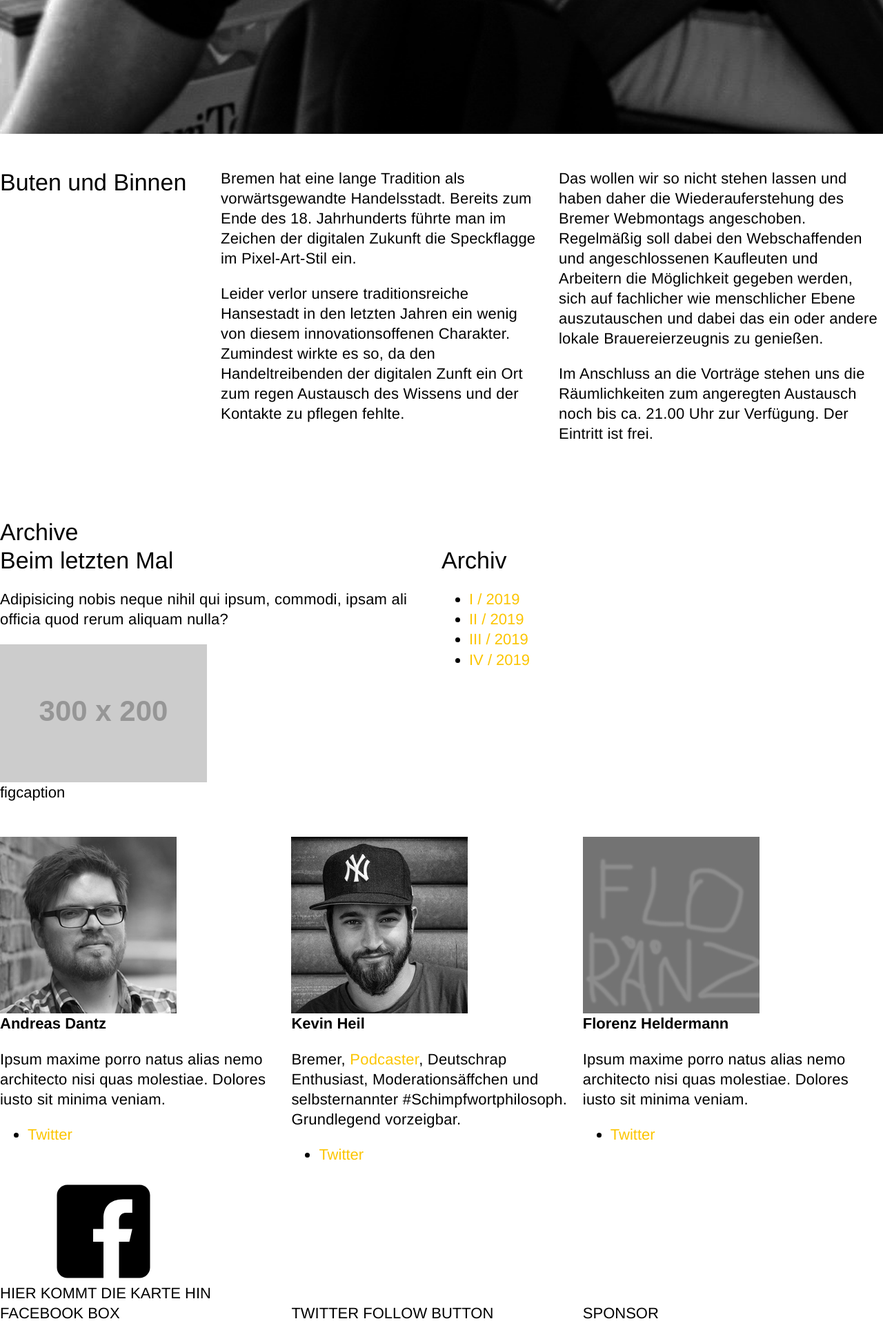
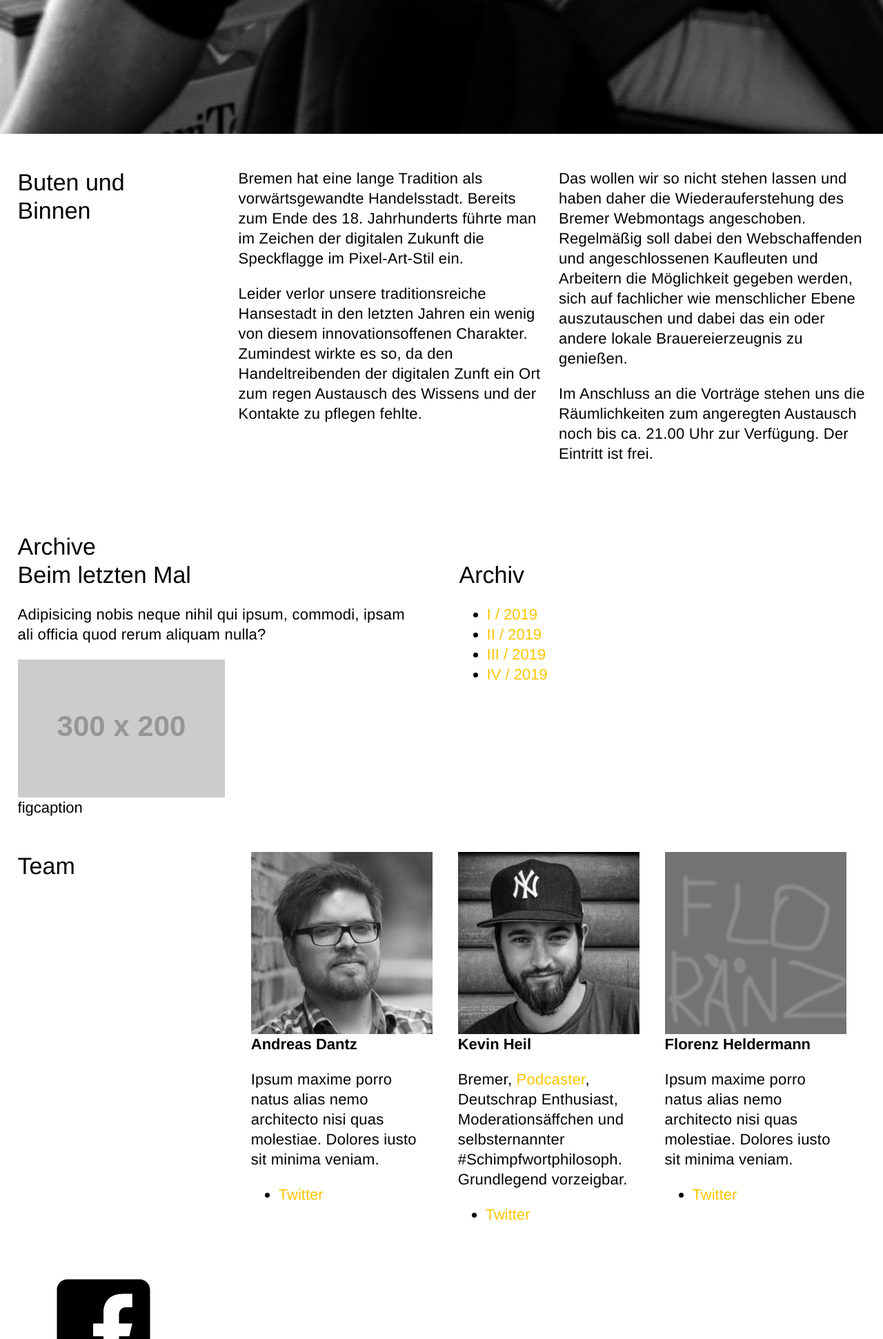
Before and after one commit to wmhb/website, a PHP site: page /index.html in a window 1280 px wide. Shown: the part 1647-3588 px from the top of the page at 69% size. Before the commit the page ends 3559 px from the top, so only its background shows below. Run offline with PHP 8.4, Linux system fonts and the light colour scheme; grey boxes labelled with a size stand in for pictures from a placeholder-image service; some libraries are stand-ins or nearby versions.

Commit message:
padding in grid items

```diff
--- a/assets/css/main.css
+++ b/assets/css/main.css
@@ -517,7 +517,8 @@ iframe {
   -webkit-flex: 1 1 auto;
       -ms-flex: 1 1 auto;
           flex: 1 1 auto;
-  margin: 0; }
+  margin: 0;
+  padding: 0 2%; }
   .gi--top {
     -webkit-align-self: flex-start;
         -ms-flex-item-align: start;
@@ -720,6 +721,8 @@ iframe {
     .pane {
       padding-top: 5rem; } }
 
+.about img {
+  width: 100%; }
 .about .pane {
   padding: 5rem 0; }
 @media screen and (min-width: 768px) {
--- a/assets/scss/modules/_about.scss
+++ b/assets/scss/modules/_about.scss
@@ -1,4 +1,7 @@
 .about{
+    img{
+        width: 100%;
+    }
     .pane{
         padding: 5rem 0;
     }
--- a/assets/scss/modules/_flexbox.scss
+++ b/assets/scss/modules/_flexbox.scss
@@ -49,7 +49,7 @@
 
 // THE GRID ITEM
 .gi {
-    flex: 1 1 auto; margin: 0;
+    flex: 1 1 auto; margin: 0; padding: 0 2%;
 
     // Alignment per cell */
     &--top    { align-self: flex-start; }
--- a/index.html
+++ b/index.html
@@ -156,8 +156,8 @@
         <main class="g g--col">
             <section class="about gi-full">
                 <div class="pane g">
-                    <h1 class="gi--full gi--sm-1of4">Buten und Binnen</h1>
-                    <article class="gi--full gi--sm-3of4">
+                    <h1 class="gi gi--full gi gi--sm-1of4">Buten und Binnen</h1>
+                    <article class="gi gi--full gi gi--sm-3of4">
                         <div class="about__text">
                             <p>
                                 Bremen hat eine lange Tradition als vorwärtsgewandte Handelsstadt. Bereits zum Ende des 18. Jahrhunderts führte man im Zeichen der digitalen Zukunft die Speckflagge im Pixel-Art-Stil ein.
@@ -177,8 +177,8 @@
             </section>
             <section class="archive gi-full">
                 <div class="pane g">
-                    <h1 class="gi-full gi--sm-full">Archive</h1>
-                    <section class="gi--full gi--sm-1of2">
+                    <h1 class="gi-full gi gi--sm-full">Archive</h1>
+                    <section class="gi gi--full gi gi--sm-1of2">
                         <h1>Beim letzten Mal</h1>
                         <p>Adipisicing nobis neque nihil qui ipsum, commodi, ipsam ali officia quod rerum aliquam nulla?</p>
                         <figure>
@@ -188,7 +188,7 @@
                             </figcaption>
                         </figure>
                     </section>
-                    <section class="gi--full gi--sm-1of2">
+                    <section class="gi gi--full gi gi--sm-1of2">
                         <h1>Archiv</h1>
                         <ul>
                             <li><a href="#">I / 2019</a></li>
@@ -199,9 +199,14 @@
                     </section>
                 </div>
             </section>
-            <section class="team gi-full">
+            <section class="about gi-full">
                 <div class="pane g">
-                    <figure class="gi--full gi--sm-1of3">
+                    <h1 class="gi gi--full gi gi--sm-1of4">Team</h1>
+                    <article class="gi gi--full gi gi--sm-3of4">
+                        <div class="g">
+
+
+                            <figure class="gi gi--full gi gi--sm-1of3">
                                 <img src="assets/images/team/andreas.jpg" alt="alt">
                                 <figure>
                                     <strong>Andreas Dantz</strong>
@@ -213,7 +218,7 @@
                                     </ul>
                                 </figure>
                             </figure>
-                    <figure class="gi--full gi--sm-1of3">
+                            <figure class="gi gi--full gi gi--sm-1of3">
                                 <img src="assets/images/team/kevin.jpg" alt="alt">
                                 <figure>
                                     <strong>Kevin Heil</strong>
@@ -225,7 +230,7 @@
                                     </ul>
                                 </figure>
                             </figure>
-                    <figure class="gi--full gi--sm-1of3">
+                            <figure class="gi gi--full gi gi--sm-1of3">
                                 <img src="assets/images/team/florenz.jpg" alt="alt">
                                 <figure>
                                     <strong>Florenz Heldermann</strong>
@@ -238,6 +243,8 @@
                                 </figure>
                             </figure>
                         </div>
+                    </article>
+                </div>
             </section>
         </main>
         <svg class="icon-home">
@@ -245,16 +252,16 @@
         </svg>
         <footer>
             <section class="g">
-                <div class="gi--full">
+                <div class="gi gi--full">
                     HIER KOMMT DIE KARTE HIN
                 </div>
-                <div class="gi--full gi--sm-1of3">
+                <div class="gi gi--full gi gi--sm-1of3">
                     FACEBOOK BOX
                 </div>
-                <div class="gi--full gi--sm-1of3">
+                <div class="gi gi--full gi gi--sm-1of3">
                     TWITTER FOLLOW BUTTON
                 </div>
-                <div class="gi--full gi--sm-1of3">
+                <div class="gi gi--full gi gi--sm-1of3">
                     SPONSOR
                 </div>
             </section>
```
Lines whose indentation alone changed are shown as unchanged.
